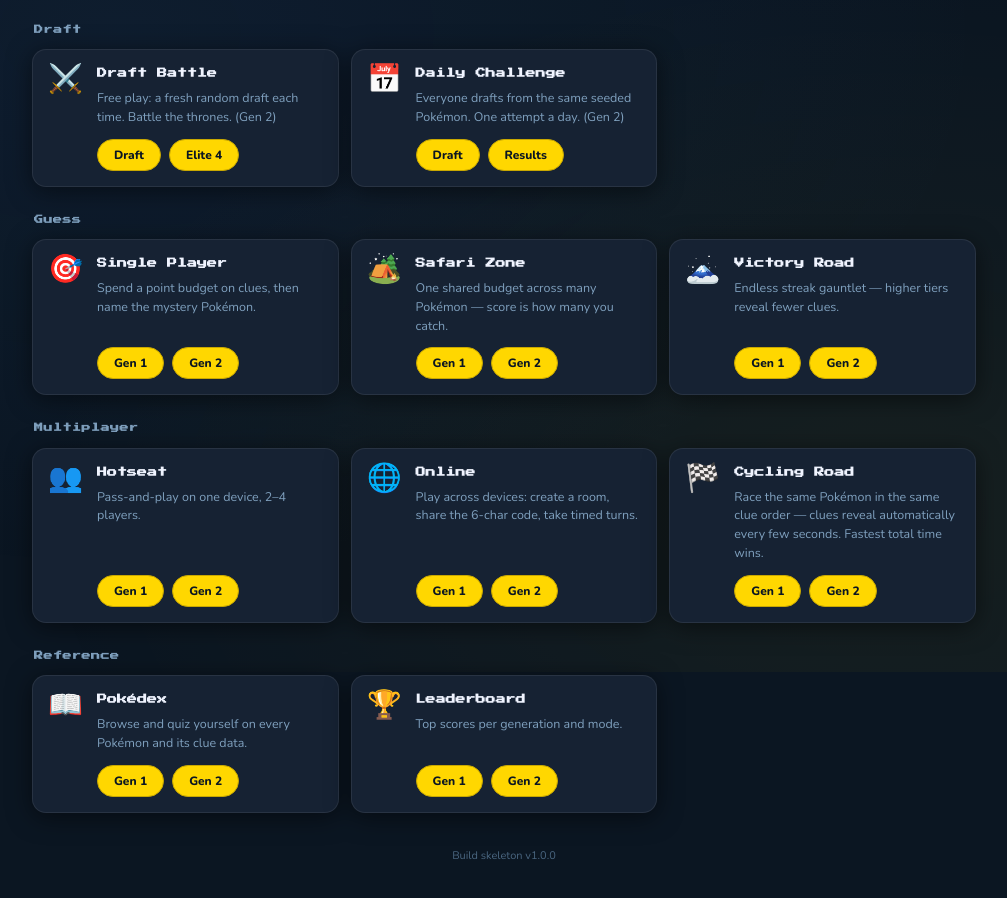
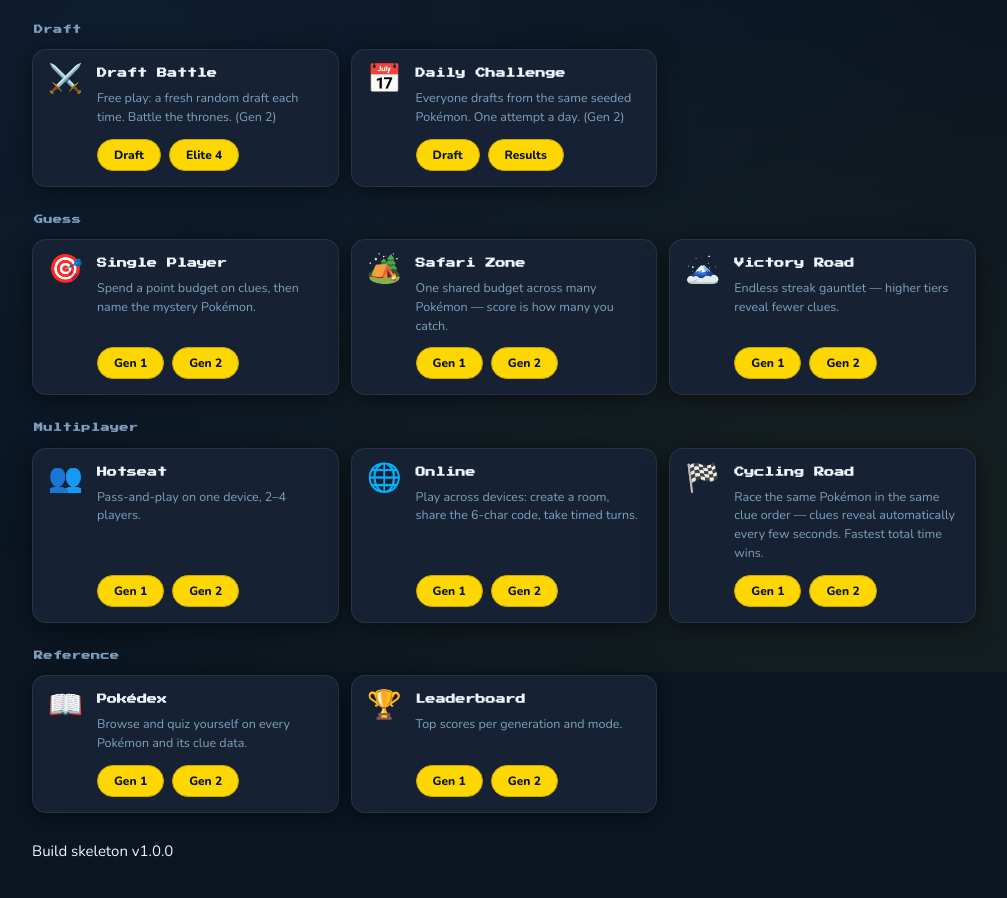
Before and after one commit to 142llamas/PKGuess, a website with bundled scripts: page docs/index.html in a window 1280 px wide. Shown: the part 128-1026 px from the top of the page, without its empty margins (136-1143 px from the left). Built offline with nearby package versions, Linux system fonts and the light colour scheme.

Commit message:
July 12 follow up changes

```diff
--- a/docs/css/styles.css
+++ b/docs/css/styles.css
@@ -1,8 +1,10 @@
 /*
  * @file        docs/css/styles.css
- * @version     1.14.5
- * @updated     2026-07-11
+ * @version     1.14.6
+ * @updated     2026-07-12
  * @changelog
+*   1.14.6 — Removed the orphaned .shell-footer rule (its only user, the
+*           "Build skeleton" footer in main.js, was removed).
 *   1.14.5 — Fixed a real, confirmed bug: .vr-clue-ribbon had TWO conflicting
 *           definitions — an older one (flex-direction:column, forcing one
 *           chip per row unconditionally) that silently competed with a
@@ -101,7 +103,6 @@
   text-shadow:0 0 18px var(--accent-gold-glow);
 }
 .shell-tagline{ color:var(--text-secondary); font-size:13px; margin-top:10px; }
-.shell-footer{ text-align:center; color:var(--text-dim); font-size:11px; margin-top:8px; }
 
 .mode-group{ display:flex; flex-direction:column; gap:12px; }
 .mode-group-title{
```
